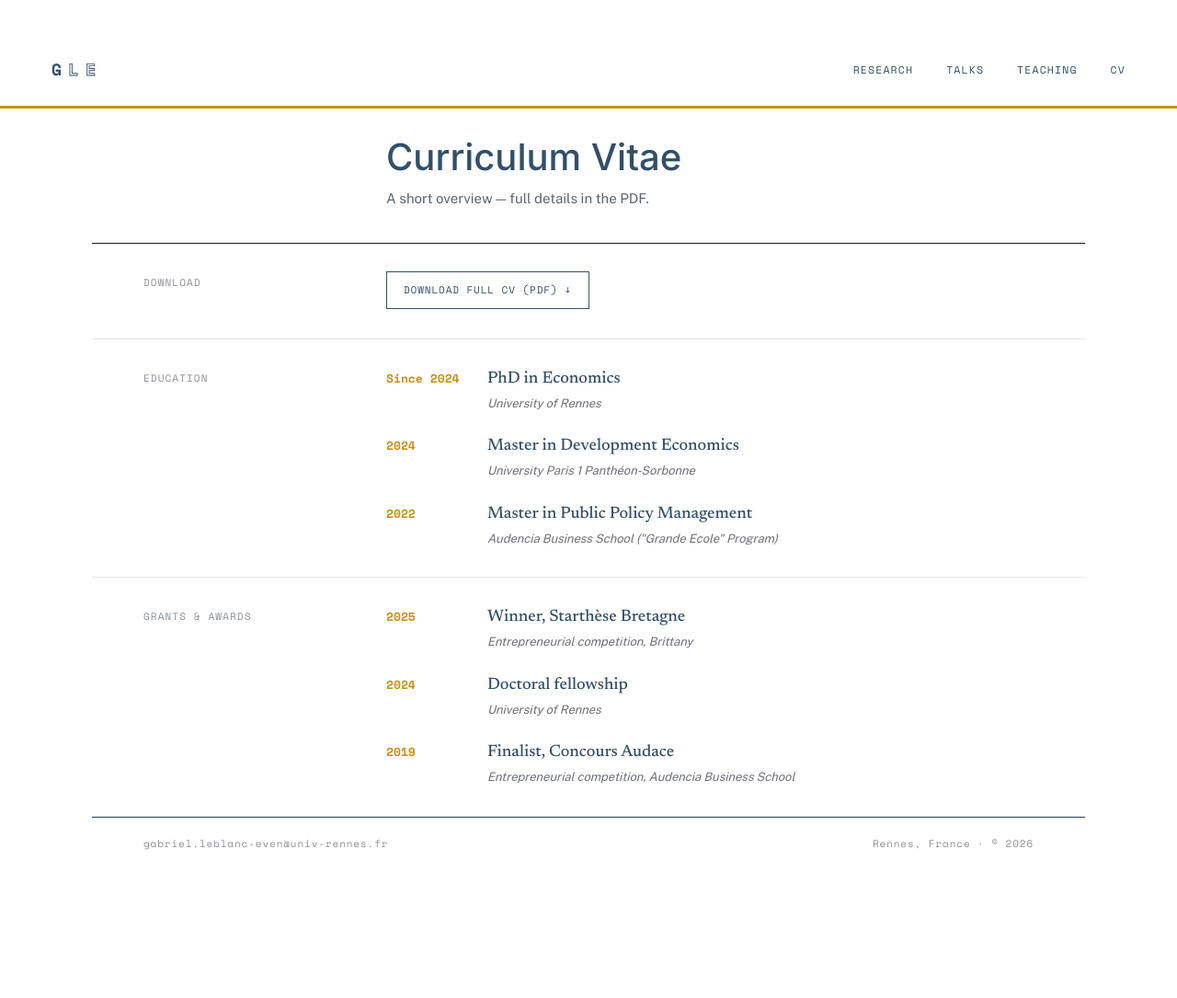
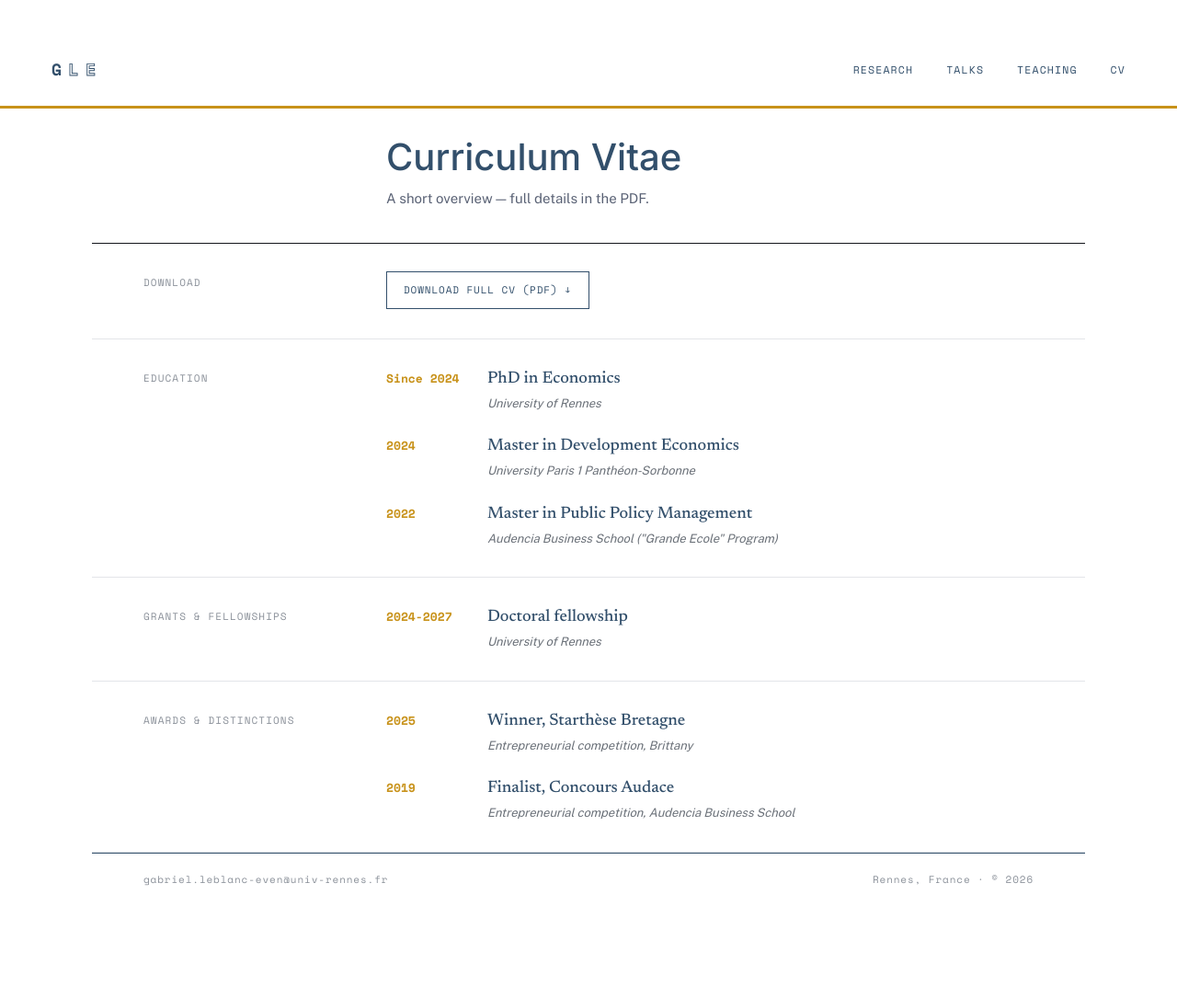
Before and after one commit to gabriel-leblanceven/gabriel-leblanceven.github.io, a Jekyll site: the page built from _pages/cv.md, in a window 1280 px wide. Shown: the whole page at 92% size. Built offline with Jekyll 4.4.1, drawn with Linux system fonts in a browser that asks for light colours; a script bundle is joined from its source files by our own code; library files that are not in the unit come from our copies; before the commit the page ends 1046 px from its top, so only the background shows below that.

Commit message:
Update cv.md

```diff
--- a/_pages/cv.md
+++ b/_pages/cv.md
@@ -101,7 +101,22 @@ body{padding-top:0 !important;}
   </div>
 
 <div class="gle__row">
-    <div class="gle__rowlabel">Grants & awards</div>
+    <div class="gle__rowlabel">Grants &amp; fellowships</div>
+    <div class="gle__rowbody">
+
+      <div style="display:grid;grid-template-columns:90px 1fr;gap:20px;align-items:baseline;">
+        <div style="font-family:'Space Mono',monospace;font-size:13px;color:#c8921a;font-weight:700;">2024-2027</div>
+        <div>
+          <div style="font-family:'Newsreader',serif;font-size:18px;font-weight:500;color:#324f6b;">Doctoral fellowship</div>
+          <div style="font-family:'Public Sans',sans-serif;font-size:13px;color:#6a7078;margin-top:3px;font-style:italic;">University of Rennes</div>
+        </div>
+      </div>
+
+    </div>
+  </div>
+
+  <div class="gle__row">
+    <div class="gle__rowlabel">Awards &amp; distinctions</div>
     <div class="gle__rowbody">
 
       <div style="display:grid;grid-template-columns:90px 1fr;gap:20px;align-items:baseline;margin-bottom:24px;">
@@ -109,14 +124,6 @@ body{padding-top:0 !important;}
         <div>
           <div style="font-family:'Newsreader',serif;font-size:18px;font-weight:500;color:#324f6b;">Winner, Starthèse Bretagne</div>
           <div style="font-family:'Public Sans',sans-serif;font-size:13px;color:#6a7078;margin-top:3px;font-style:italic;">Entrepreneurial competition, Brittany</div>
-        </div>
-      </div>
-
-      <div style="display:grid;grid-template-columns:90px 1fr;gap:20px;align-items:baseline;margin-bottom:24px;">
-        <div style="font-family:'Space Mono',monospace;font-size:13px;color:#c8921a;font-weight:700;">2024</div>
-        <div>
-          <div style="font-family:'Newsreader',serif;font-size:18px;font-weight:500;color:#324f6b;">Doctoral fellowship</div>
-          <div style="font-family:'Public Sans',sans-serif;font-size:13px;color:#6a7078;margin-top:3px;font-style:italic;">University of Rennes</div>
         </div>
       </div>
 
@@ -131,6 +138,7 @@ body{padding-top:0 !important;}
     </div>
   </div>
 
+
   <div class="gle__footer">
     <span>gabriel.leblanc-even@univ-rennes.fr</span>
     <span>Rennes, France &middot; &copy; {{ 'now' | date: "%Y" }}</span>
```
